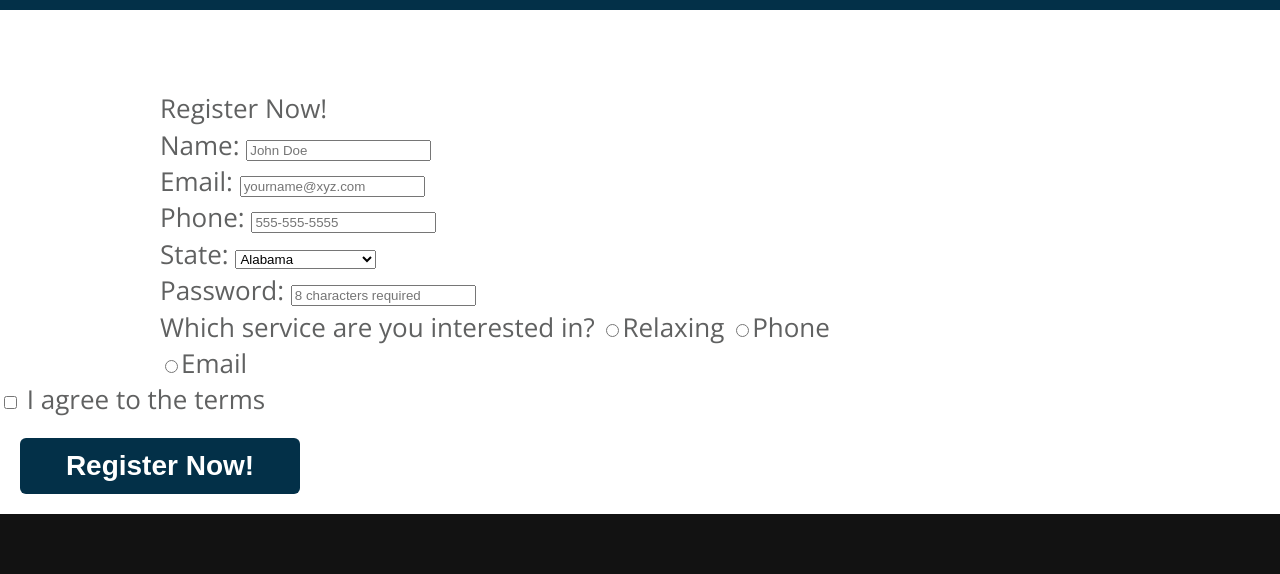
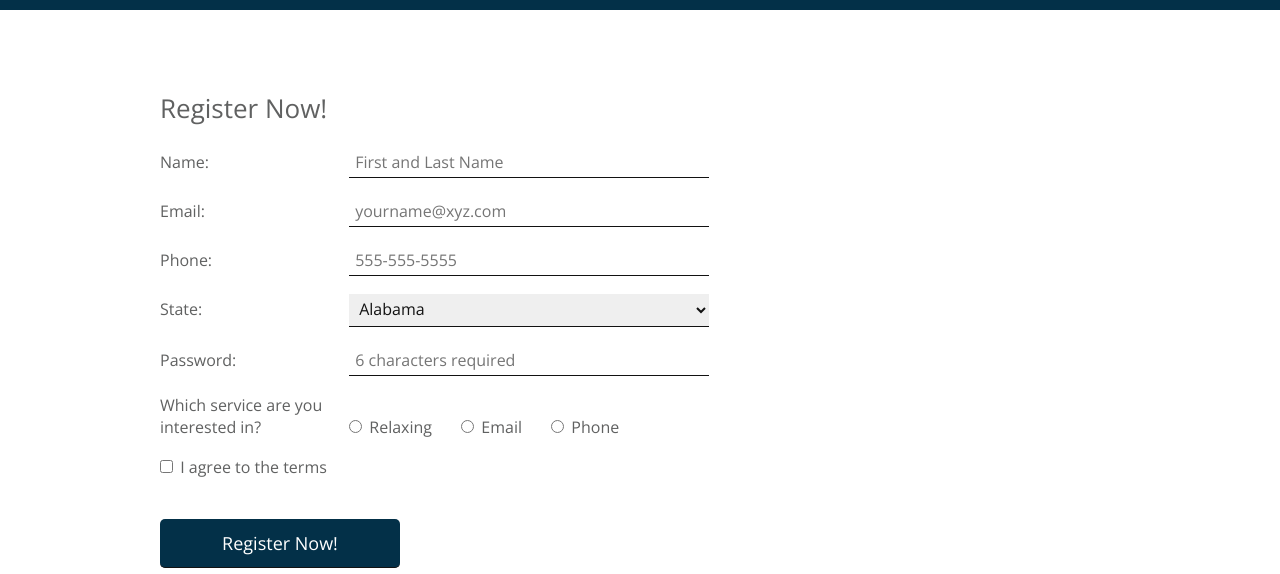
Before and after one commit to jbyyny/homework-forms, a plain HTML site: page register.html in a window 1280 px wide. Shown: the part 107-681 px from the top of the page. Drawn offline with nearby package versions, Linux system fonts and the light colour scheme.

Commit message:
more on hw

```diff
--- a/css/style.css
+++ b/css/style.css
@@ -116,7 +116,7 @@ header nav ul li a {
   border-radius: 5px;
   font-weight: 800;
   padding: 12px 0;
-  width: 280px;
+  width: 240px;
   font-size: 28px;
   text-align: center;
   display: block;
@@ -130,6 +130,7 @@ header nav ul li a {
   background: #033048;
   color: #fff;
   font-size: 24px;
+  font-weight: 300;
 }
 
 .blue2 {
@@ -145,6 +146,7 @@ header nav ul li a {
   text-align: center;
   display: block;
   margin: 20px;
+  padding-right: -24px;
 }
 
 #benefits {
@@ -384,3 +386,67 @@ footer p {
     display: none;
   }
 }
+
+/*THIS IS THE FORM STYLING*/
+form {
+  margin: 20px 0 80px;
+  overflow: hidden;
+}
+form ul li {
+  display: block;
+  margin-bottom: 18px;
+  font-size: 16px;
+}
+select, input {
+  font-family: 'Open Sans', Helvetica, Arial, sans-serif;
+  font-size: 16px;
+  padding: 4px 6px;
+  border: none;
+  border-bottom: 1px solid #121212;
+  color: #121212;
+  width: 360px;
+  outline: none;
+}
+form ul li label {
+  display: inline-block;
+  width: 170px;
+  margin-right: 15px;
+}
+form ul li input.radio {
+  width: auto;
+  margin-left: 25px;
+}
+form ul li input.radio:first-of-type {
+  margin-left: 0;
+}
+form ul li input.button {
+  cursor: pointer;
+  margin-left: 0;
+  font-size: 18px;
+  margin-top: 40px;
+}
+
+
+
+/* Step 1 - hide the default checkboxes */
+/*input[type="checkbox"]{
+  display: none;
+}*/
+
+/* STEP 2 - style the label for non checked checkbox */
+input[type="checkbox" name="terms"] ~ label:after {
+content: url(images/checkbox-blank.svg);
+position: absolute;
+left: -3px;
+}
+/*
+input[type="checkbox"] ~ label {
+  margin-left: 28px;
+}*/
+
+/* STEP 3 - style the label for checked checkbox */
+input[type="checkbox" name="terms"]:checked ~ label:after {
+content: url(images/checkbox-marked.svg);
+position: absolute;
+left: -3px;
+}
--- a/register.html
+++ b/register.html
@@ -34,7 +34,7 @@
 						<ul>
 							<li>
 							    <label for="fullname">Name:</label>
-							    <input type=“text” name=“fullname” placeholder="John Doe">
+							    <input type=“text” name=“fullname” placeholder="First and Last Name">
 							</li>
 
 							<li>
@@ -106,33 +106,21 @@
 
 							<li>
 							    <label for="pass">Password:</label>
-							    <input type=“password” name=“password” placeholder="8 characters required">
+							    <input type=“password” name=“password” placeholder="6 characters required">
 							</li>
 
 
-						 	<li>
-						    <label for="service">Which service are you interested in?</label>
-
-						    <input type="radio" name="service" id="relaxing" value="relaxing"><label>Relaxing</label>
-
-						    <input type="radio" name="service" id="Phone" value="phone"><label>Phone</label>
-
-						    <input type="radio" name="service" id="email"><label>Email</label>
-						 </div>
-
-						</li>
-					</ul>
-
-
-		  <div class="input-wrapper">
-	      <input type="checkbox" name="beatles" id="checkbox-1">
-	      <label for="checkbox-1">I agree to the terms</label>
-	    </div>
-
-		  <div class="input-wrapper">
-				<input type="submit" value="Register Now!" class="blue2">
-			</section>
-		  </div>
+							<li>
+								<label for="service">Which service are you interested in?</label>
+								<input type="radio" name="service" value="Relaxing" class="radio"> Relaxing
+								<input type="radio" name="service" value="Email" class="radio"> Email
+								<input type="radio" name="service" value="Phone" class="radio"> Phone
+							</li>
+							<li>
+								<input type="checkbox" name="terms" class="radio"> <span class="terms">I agree to the terms</span>
+							</li>
+							<li><input type="submit" value="Register Now!" class="button blue"></li>
+						</ul>
 
 		</form>
 		</section>
```
Also changed, not shown: images/checkbox-blank.svg (added), images/checkbox-marked.svg (added).
